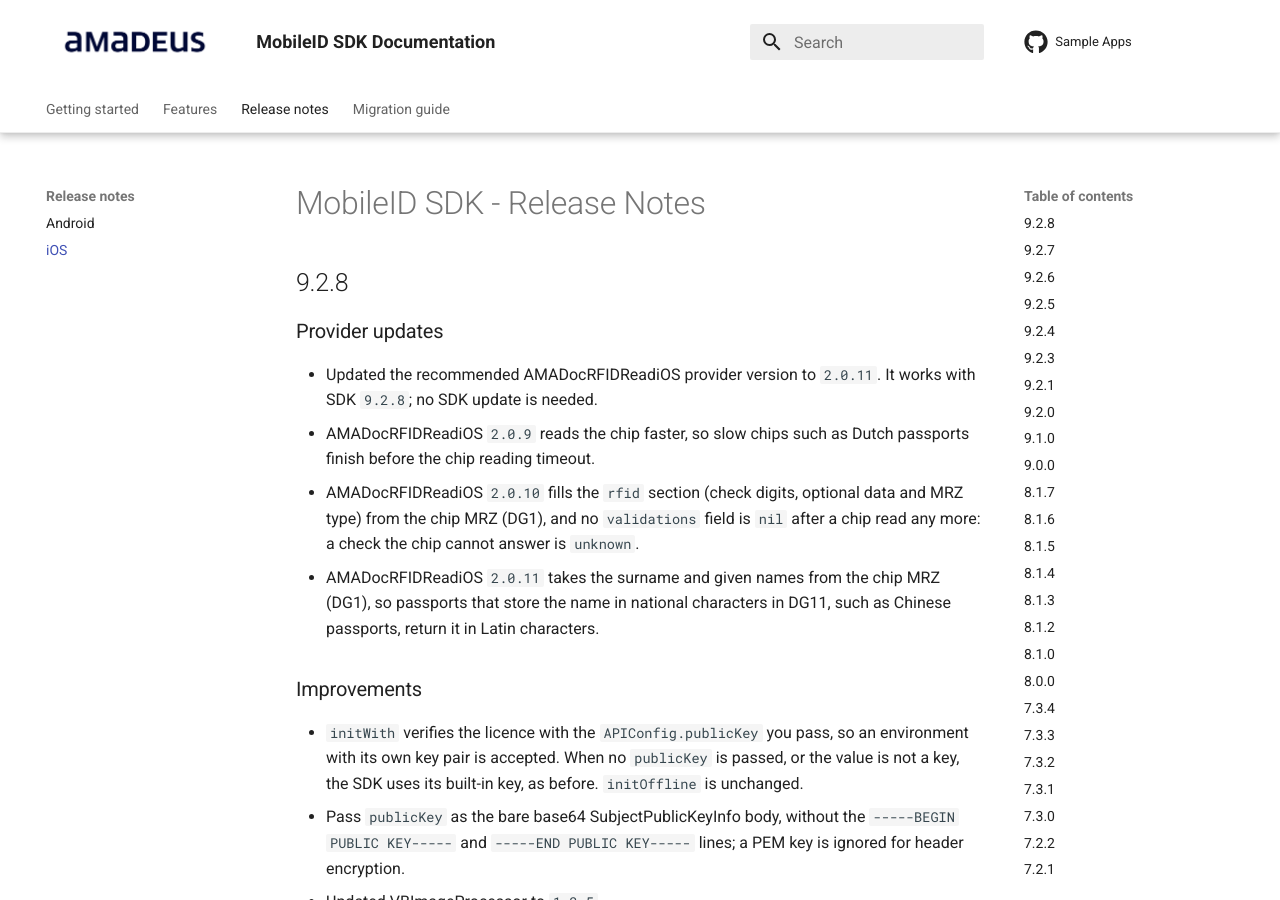
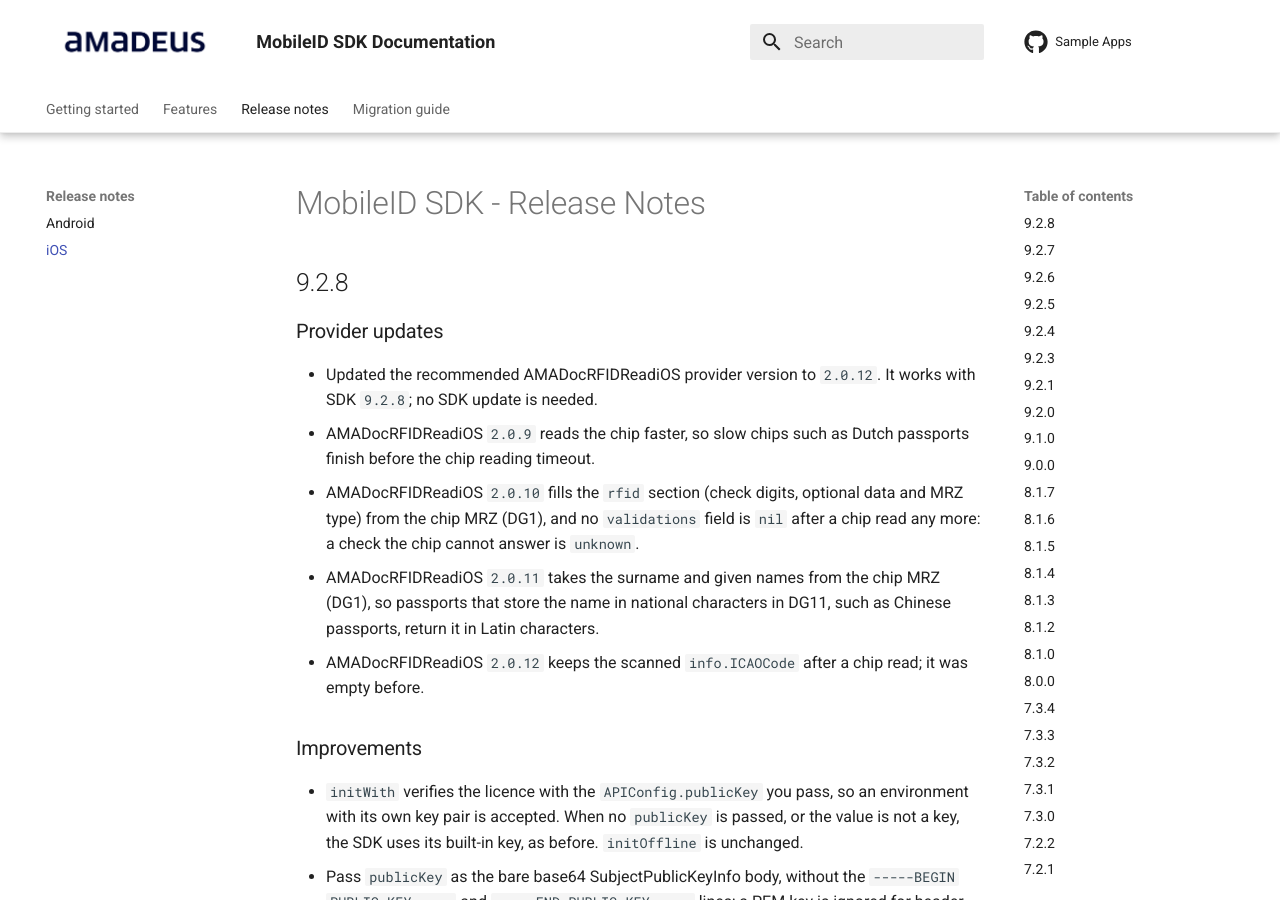
Before and after one commit to vbmobile/mobile-id-documentation, an MkDocs documentation site: the page built from docs/ReleaseNotes/ReleaseNotes_iOS.md, in a window 1280 px wide and 900 px high. Built offline with MkDocs 1.6.1 and Material for MkDocs 9.7.7, drawn with Linux system fonts in a browser that asks for light colours; the version menu is left out.

Commit message:
TRAVELERID-17130 Recommend AMADocRFIDReadiOS 2.0.12 with iOS SDK 9.2.8

```diff
--- a/docs/ReleaseNotes/ReleaseNotes_iOS.md
+++ b/docs/ReleaseNotes/ReleaseNotes_iOS.md
@@ -4,7 +4,7 @@
 
 ### Provider updates
 
-- Updated the recommended AMADocRFIDReadiOS provider version to `2.0.11`. It works
+- Updated the recommended AMADocRFIDReadiOS provider version to `2.0.12`. It works
   with SDK `9.2.8`; no SDK update is needed.
 - AMADocRFIDReadiOS `2.0.9` reads the chip faster, so slow chips such as Dutch
   passports finish before the chip reading timeout.
@@ -14,6 +14,8 @@
 - AMADocRFIDReadiOS `2.0.11` takes the surname and given names from the chip MRZ
   (DG1), so passports that store the name in national characters in DG11, such as
   Chinese passports, return it in Latin characters.
+- AMADocRFIDReadiOS `2.0.12` keeps the scanned `info.ICAOCode` after a chip read;
+  it was empty before.
 
 ### Improvements
 
--- a/docs_macros.py
+++ b/docs_macros.py
@@ -6,7 +6,7 @@ VERSIONS = {
     "ios_enrolment_sdk": "9.2.8",
     "ios_doc_scan_regula_provider": "2.0.2",
     "ios_doc_scan_mrz_provider": "2.0.8",
-    "ios_doc_rfid_read_provider": "2.0.11",
+    "ios_doc_rfid_read_provider": "2.0.12",
     "ios_ultralight_provider": "2.0.17",
 }
 
```
